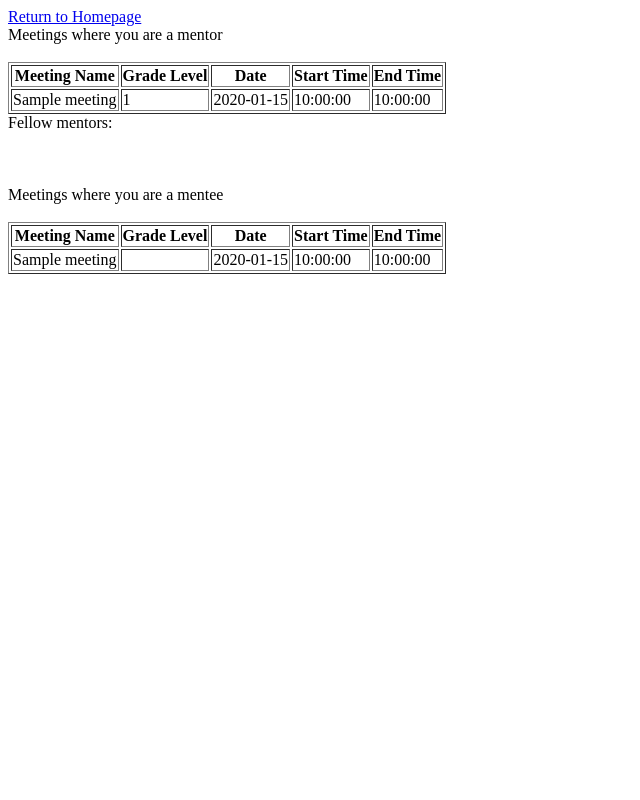
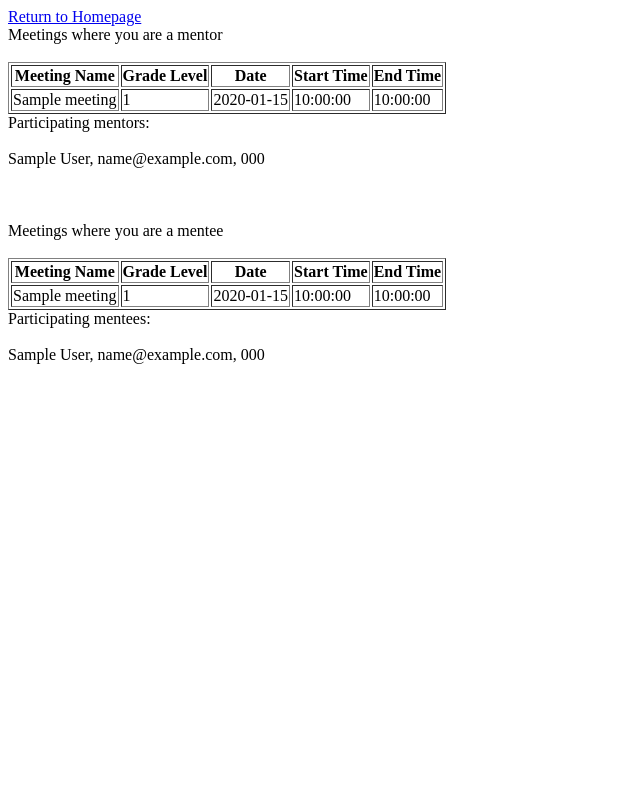
Before and after one commit to ajmccombs/Database2, a PHP site: page /viewMeetings.php in a window 1280 px wide. Shown: the whole page, without its empty margins (0-640 px from the left). Run offline with PHP 8.4, Linux system fonts and the light colour scheme; the visitor is signed in with stand-in values (Sample User, id 1); tables that the repository leaves empty hold one stand-in row (values such as "Sample post"); data that the repository does not hold is empty.

Commit message:
Added viewing "fellow" mentees

```diff
--- a/viewMeetings.php
+++ b/viewMeetings.php
@@ -64,6 +64,8 @@
 
 </table>
 <?php endif; ?>
+
+<!--viewing fellow mentors-->
 <?php
 
     $sql = "SELECT meet_id FROM enroll2 WHERE mentor_id = $id";
@@ -73,11 +75,11 @@
 
     $list_sql = "SELECT name, email, phone FROM users WHERE id IN
         (SELECT mentor_id FROM mentors WHERE mentor_id IN
-            (SELECT mentor_id FROM enroll2 WHERE meet_id = 11))";
+            (SELECT mentor_id FROM enroll2 WHERE meet_id = $meet_id))";
 
     $list_result = $mysqli->query($list_sql);
 
-    echo "Fellow mentors:";
+    echo "Participating mentors:";
     echo BREAKLINE;
 
     while($list = $list_result->fetch_assoc()) {
@@ -90,6 +92,7 @@
     }
 
 ?>
+
 <?php
 
     echo BREAKLINE;
@@ -127,7 +130,7 @@
                 $grade_result = $mysqli->query($grade_sql);
                 $grade_row = $grade_result->fetch_assoc();
 
-                $gradelvl = $row["mentee_grade_req"];
+                $gradelvl = $grade_row["mentee_grade_req"];
                 echo "<tr>";
                 echo "<td> " . $row["meet_name"] . "</td>";
                 echo "<td> " . $gradelvl . "</td>";
@@ -140,3 +143,31 @@
 
 </table>
 <?php endif; ?>
+
+<!--Viewing fellow mentees-->
+<?php
+
+    $sql = "SELECT meet_id FROM enroll WHERE mentee_id = $id";
+    $result = $mysqli->query($sql);
+    $sqlrow = $result->fetch_assoc();
+    $meet_id = $sqlrow["meet_id"];
+
+    $list_sql = "SELECT name, email, phone FROM users WHERE id IN
+        (SELECT mentee_id FROM mentees WHERE mentee_id IN
+            (SELECT mentee_id FROM enroll WHERE meet_id = $meet_id))";
+
+    $list_result = $mysqli->query($list_sql);
+
+    echo "Participating mentees:";
+    echo BREAKLINE;
+
+    while($list = $list_result->fetch_assoc()) {
+    $list_name = $list["name"];
+    $list_email = $list["email"];
+    $list_phone = $list["phone"];
+
+    echo "$list_name, $list_email, $list_phone";
+    echo BREAKLINE;
+    }
+
+?>
```
